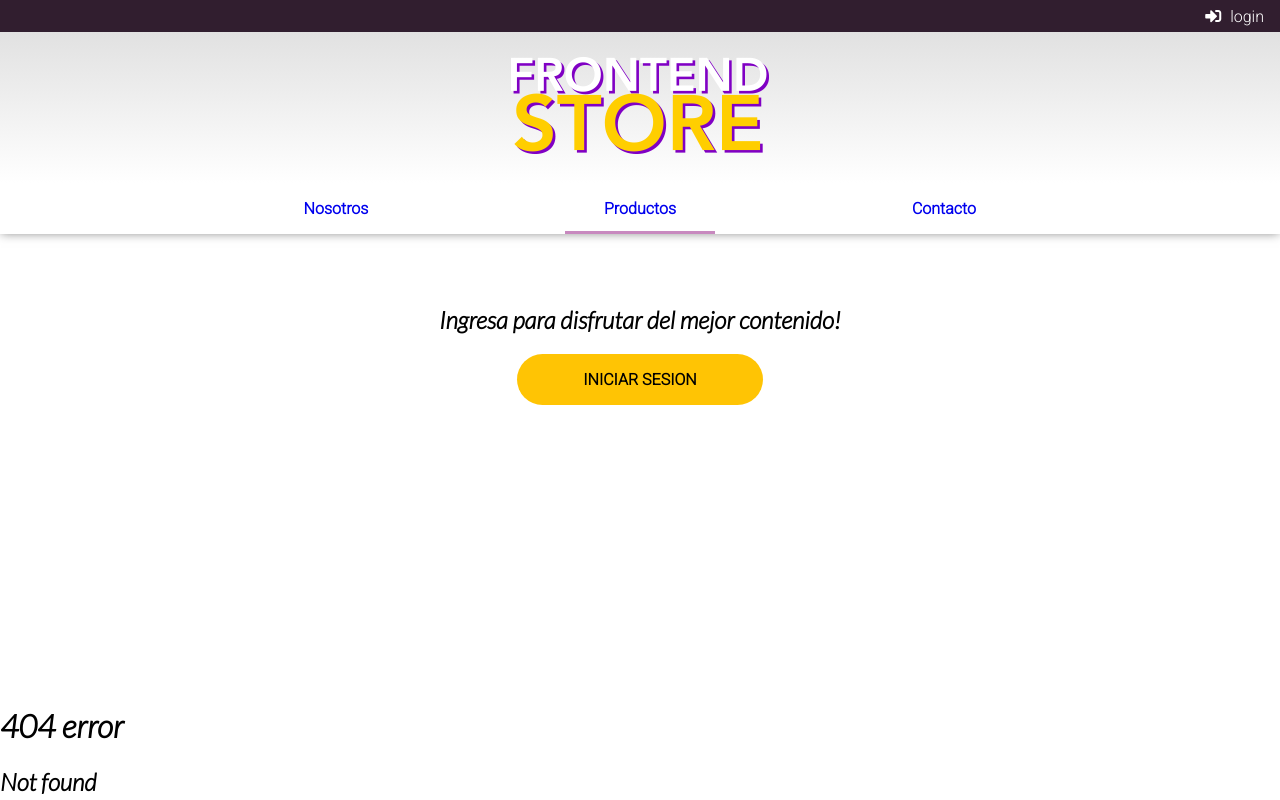
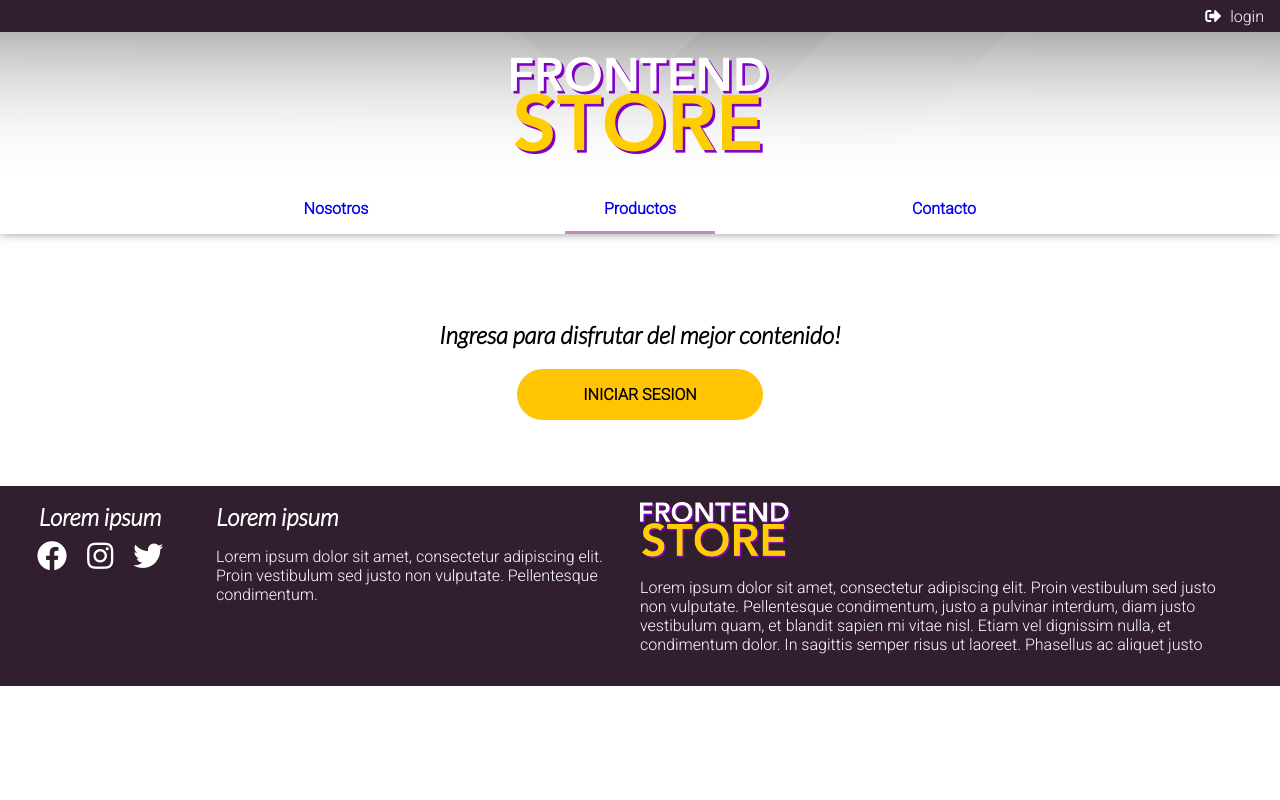
Before and after one commit to manuelRivero/react-routing, a React (Create React App) app in the folder cliente/: page /productos in a window 1280 px wide. Shown: the top 800 px of the page. Built offline with nearby package versions, Linux system fonts and the light colour scheme; what auth0-js would draw is missing.

Commit message:
arreglo nombre de clases segun convencion herder y herder.css

```diff
--- a/cliente/src/components/Contacto/Contacto.js
+++ b/cliente/src/components/Contacto/Contacto.js
@@ -3,7 +3,7 @@ import './contacto.css';
 
 export default () => {
   return (
-    <div className="section-container">
+    <div className="section-container fadeIn">
         <div className="contenido-container">
             <div className="line-title flex-title">
                 <h2 className="">Ponte en contacto</h2>
--- a/cliente/src/components/Footer/Footer.js
+++ b/cliente/src/components/Footer/Footer.js
@@ -4,7 +4,7 @@ import  './footer.css';
 export default () => {
   return (
     <footer className="footer">
-        <div className="footer-c-1 flex">
+        <div className="footer-c-1 ">
             <div className="footer-item">
             <h2> Lorem ipsum </h2>
             <i className="fab fa-facebook icon"></i>
--- a/cliente/src/components/Footer/footer.css
+++ b/cliente/src/components/Footer/footer.css
@@ -3,19 +3,19 @@
 }
 .divider{
     background: linear-gradient( #fff, transparent);
-    width: 5px;
+    width: 3px;
     height: 80%;
     border-bottom-left-radius: 50%;
     border-bottom-right-radius: 50%;
 
 }
 footer{
+    width: 100%;
     margin-top: 20px;
     display:flex;
     height: 200px;
     background-color: rgb(49, 30, 47);
     color:white;
-    box-sizing: border-box;
     position: relative;
 }
 footer .logo{
@@ -32,13 +32,21 @@ footer h2{
 }
 
 .footer-c-1, .footer-c-2{
+    flex: 0 1 calc(50% - 1rem);
+}
+.footer-c-1{
     display: flex;
-    max-width: 50%;
-    padding: 1rem;
+    justify-content: center;
 }
 
+.footer-item{
+    padding: 1rem;
+    box-sizing: border-box;
+}
+.footer-item:nth-child(1){
+    flex: 1 0 200px;
+    text-align: center;
+}
+.footer-item:nth-child(2){
 
-.footer-item{
-    margin-left: 1rem;
-    width: 100%;
 }
--- a/cliente/src/components/Header/Header.js
+++ b/cliente/src/components/Header/Header.js
@@ -1,8 +1,6 @@
 import React, {Component} from 'react';
 import './header.css'
 export default class Header extends Component {
-
-
 
   logout = () => {
     this.props.auth.logout();
@@ -13,23 +11,30 @@ export default class Header extends Component {
     this.props.auth.login();
   }
 
-  renderLogBtn = () => {
-    let login = <a onClick = {this.login} className="log-btn">
-                  <i class="fas fa-sign-in-alt log-text"></i> login
-                </a> ;
-    let logout = <a onClick = {this.logout} className="log-btn">
-                  <i class="fas fa-sign-in-alt log-text"></i> logout
+  loginbtn = () => {
+    return(
+      <a onClick = {this.login} className="header-log-btn">
+         <i className="fas fa-sign-out-alt header-log-text"></i> login
+      </a>
+    )
+  }
+
+   logoutbtn = () => {
+     return (
+       <a onClick = {this.logout} className="header-log-btn">
+                  <i className="fas fa-sign-in-alt header-log-text"></i> logout
                 </a>
-    return !this.props.auth.isAuthenticated() ? login : logout ;
-  }
+     )
+   }
   render(){
+    const login =this.props.auth.isAuthenticated();
     return (
-      <header>
+      <header className="header">
         <React.Fragment>
-          <div className="head">
-                {this.renderLogBtn()}
+          <div className="header-top-bar">
+                { login ? this.logoutbtn(): this.loginbtn()}
           </div>
-          <div className="logo">
+          <div className="header-logo">
                 <img src="/img/logo.png" />
 
           </div>
--- a/cliente/src/components/Header/header.css
+++ b/cliente/src/components/Header/header.css
@@ -1,11 +1,12 @@
-header{
+.header{
     text-align: center;
-    background: -webkit-linear-gradient(to top, #ffffff, #dbdbdb);  /* Chrome 10-25, Safari 5.1-6 */
-    background: linear-gradient(to top, #ffffff, #dbdbdb); /* W3C, IE 10+/ Edge, Firefox 16+, Chrome 26+, Opera 12+, Safari 7+ */
+    background: linear-gradient(0deg, #FFF 0%,transparent 100%),linear-gradient(0deg, #FFF 0%,transparent 100%),linear-gradient(135deg, rgba(96, 96, 96, 0.21) 0%, rgba(96, 96, 96, 0.21) 50%,rgba(45, 45, 45, 0.21) 50%, rgba(45, 45, 45, 0.21) 100%),linear-gradient(0deg, rgba(220, 220, 220, 0.2) 0%, rgba(220, 220, 220, 0.2) 31%,rgba(200, 200, 200, 0.2) 31%, rgba(200, 200, 200, 0.2) 100%),linear-gradient(0deg, rgba(124, 124, 124, 0.26) 0%, rgba(124, 124, 124, 0.26) 15%,rgba(218, 218, 218, 0.26) 15%, rgba(218, 218, 218, 0.26) 100%),linear-gradient(45deg, rgba(157, 157, 157, 0.14) 0%, rgba(157, 157, 157, 0.14) 46%,rgba(26, 26, 26, 0.14) 46%, rgba(26, 26, 26, 0.14) 100%),linear-gradient(45deg, rgba(180, 180, 180, 0.1) 0%, rgba(180, 180, 180, 0.1) 45%,rgba(62, 62, 62, 0.1) 45%, rgba(62, 62, 62, 0.1) 100%),linear-gradient(135deg, rgba(33, 33, 33, 0.22) 0%, rgba(33, 33, 33, 0.22) 59%,rgba(164, 164, 164, 0.22) 59%, rgba(164, 164, 164, 0.22) 100%),linear-gradient(135deg, rgba(24, 24, 24, 0.11) 0%, rgba(24, 24, 24, 0.11) 71%,rgba(245, 245, 245, 0.11) 71%, rgba(245, 245, 245, 0.11) 100%),linear-gradient(0deg, rgba(5, 5, 5, 0.15) 0%, rgba(5, 5, 5, 0.15) 91%,rgba(50, 50, 50, 0.15) 91%, rgba(50, 50, 50, 0.15) 100%),linear-gradient(90deg, rgb(198, 198, 198),rgb(158, 158, 158)) ; /* Chrome 10-25, Safari 5.1-6 */
+    background: linear-gradient(0deg, #FFF 0%,transparent 100%),linear-gradient(0deg, #FFF 0%,transparent 100%),linear-gradient(135deg, rgba(96, 96, 96, 0.21) 0%, rgba(96, 96, 96, 0.21) 50%,rgba(45, 45, 45, 0.21) 50%, rgba(45, 45, 45, 0.21) 100%),linear-gradient(0deg, rgba(220, 220, 220, 0.2) 0%, rgba(220, 220, 220, 0.2) 31%,rgba(200, 200, 200, 0.2) 31%, rgba(200, 200, 200, 0.2) 100%),linear-gradient(0deg, rgba(124, 124, 124, 0.26) 0%, rgba(124, 124, 124, 0.26) 15%,rgba(218, 218, 218, 0.26) 15%, rgba(218, 218, 218, 0.26) 100%),linear-gradient(45deg, rgba(157, 157, 157, 0.14) 0%, rgba(157, 157, 157, 0.14) 46%,rgba(26, 26, 26, 0.14) 46%, rgba(26, 26, 26, 0.14) 100%),linear-gradient(45deg, rgba(180, 180, 180, 0.1) 0%, rgba(180, 180, 180, 0.1) 45%,rgba(62, 62, 62, 0.1) 45%, rgba(62, 62, 62, 0.1) 100%),linear-gradient(135deg, rgba(33, 33, 33, 0.22) 0%, rgba(33, 33, 33, 0.22) 59%,rgba(164, 164, 164, 0.22) 59%, rgba(164, 164, 164, 0.22) 100%),linear-gradient(135deg, rgba(24, 24, 24, 0.11) 0%, rgba(24, 24, 24, 0.11) 71%,rgba(245, 245, 245, 0.11) 71%, rgba(245, 245, 245, 0.11) 100%),linear-gradient(0deg, rgba(5, 5, 5, 0.15) 0%, rgba(5, 5, 5, 0.15) 91%,rgba(50, 50, 50, 0.15) 91%, rgba(50, 50, 50, 0.15) 100%),linear-gradient(90deg, rgb(198, 198, 198),rgb(158, 158, 158)) ;/* W3C, IE 10+/ Edge, Firefox 16+, Chrome 26+, Opera 12+, Safari 7+ */
     position: relative;
+
 }
 
-.head{
+.header-top-bar{
     background-color: rgb(49, 30, 47);
     min-height: 2rem;
     display: flex;
@@ -13,14 +14,14 @@ header{
     align-items: center;
 }
 
-.log-text{
+.header-log-text{
     margin: 5px;
 }
 
-.logo{
+.header-logo{
     padding:25px;
 }
-.log-btn{
+.header-log-btn{
     color: #ffffff;
     margin: 0 1rem;
     cursor: pointer;
--- a/cliente/src/components/NoFound.js
+++ /dev/null
@@ -1,10 +0,0 @@
-import React from 'react'
-
-export default () => {
-  return (
-    <div>
-      <h1> 404 error</h1>
-      <h2> Not found </h2>
-    </div>
-  )
-}
--- /dev/null
+++ b/cliente/src/components/NoFound/NoFound.js
@@ -0,0 +1,14 @@
+import React from 'react';
+import './nofound.css'
+
+export default () => {
+  return (
+    <div className="section-container">
+      <div className="contenido-container noFound-container">
+        <h1> 404 error</h1>
+        <h2> Not found </h2>
+      </div>
+
+    </div>
+  )
+}
--- /dev/null
+++ b/cliente/src/components/NoFound/nofound.css
@@ -0,0 +1,3 @@
+.noFound-container{
+    text-align: center;
+}
--- a/cliente/src/components/Productos/Productos.js
+++ b/cliente/src/components/Productos/Productos.js
@@ -56,7 +56,7 @@ export default class Productos extends Component {
   render() {
     const { isAuthenticated } = this.props.auth;
     return (
-      <div className="productos-container">
+      <div className="section-container fadeIn">
 
               { isAuthenticated() &&
                 this.renderBuscador()
--- a/cliente/src/components/Productos/productos.css
+++ b/cliente/src/components/Productos/productos.css
@@ -4,16 +4,6 @@
     display:flex;
     flex-wrap: wrap;
     justify-content: space-around;
-}
-.productos-container{
-    width: 95%;
-    margin: auto;
-    min-height: 50vh;
-    padding-top:50px;
-}
-
-.productos-container h1{
-    text-align: center;
 }
 
 .login-btn{
--- a/cliente/src/components/routes.js
+++ b/cliente/src/components/routes.js
@@ -1,5 +1,5 @@
 import React from 'react';
-import { Route, Router } from 'react-router-dom';
+import { Route, Router, Switch } from 'react-router-dom';
 
 // componentes del Auth
 import Callback from './Callback/Callback';
@@ -10,7 +10,7 @@ import history from '../history';
 
 import Header from './Header/Header';
 import Nosotros from './Nosotros/Nosotros';
-import NoFound from './NoFound';
+import NoFound from './NoFound/NoFound';
 import Productos from './Productos/Productos';
 import InfoProducto from './Productos/InfoProducto/InfoProducto';
 import Nav from './Nav/Nav';
@@ -30,7 +30,7 @@ export const makeMainRoutes = () => {
       <Router history={history}>
         <Header auth ={auth} />
         <Nav></Nav>
-        <div>
+        <Switch>
             <Route path="/callback" render={(props) => {
               handleAuthentication(props);
               return <Callback {...props} />
@@ -59,9 +59,9 @@ export const makeMainRoutes = () => {
                     }
                   } />
             <Route exact path="/nosotros" component={Nosotros} />
-            <Route exact path="/contacto" component={Contacto} />
+            <Route exact={true}path="/contacto" component={Contacto} />
             <Route  component={NoFound} />
-        </div>
+          </Switch>
 
       <Footer></Footer>
       </Router>
--- a/cliente/src/index.css
+++ b/cliente/src/index.css
@@ -1,4 +1,7 @@
 @import url('https://fonts.googleapis.com/css?family=Lato:300i|Roboto:300');
+html{
+  min-height: 100%;
+}
 body {
   margin: 0;
   padding: 0;
@@ -40,3 +43,25 @@ h1,h2,h3,h4{
     margin: 50px auto;
     position: relative;
 }
+
+
+/* Animaciones */
+
+
+
+@keyframes fadeIn {
+  from {
+      opacity: 0;
+  }
+  to {
+      opacity: 1;
+  }
+}
+
+.fadeIn {
+  animation-name: fadeIn;
+  -webkit-animation-duration: 0.4s;
+  animation-duration: 0.4s;
+  -webkit-animation-fill-mode: both;
+  animation-fill-mode: both;
+}
```
